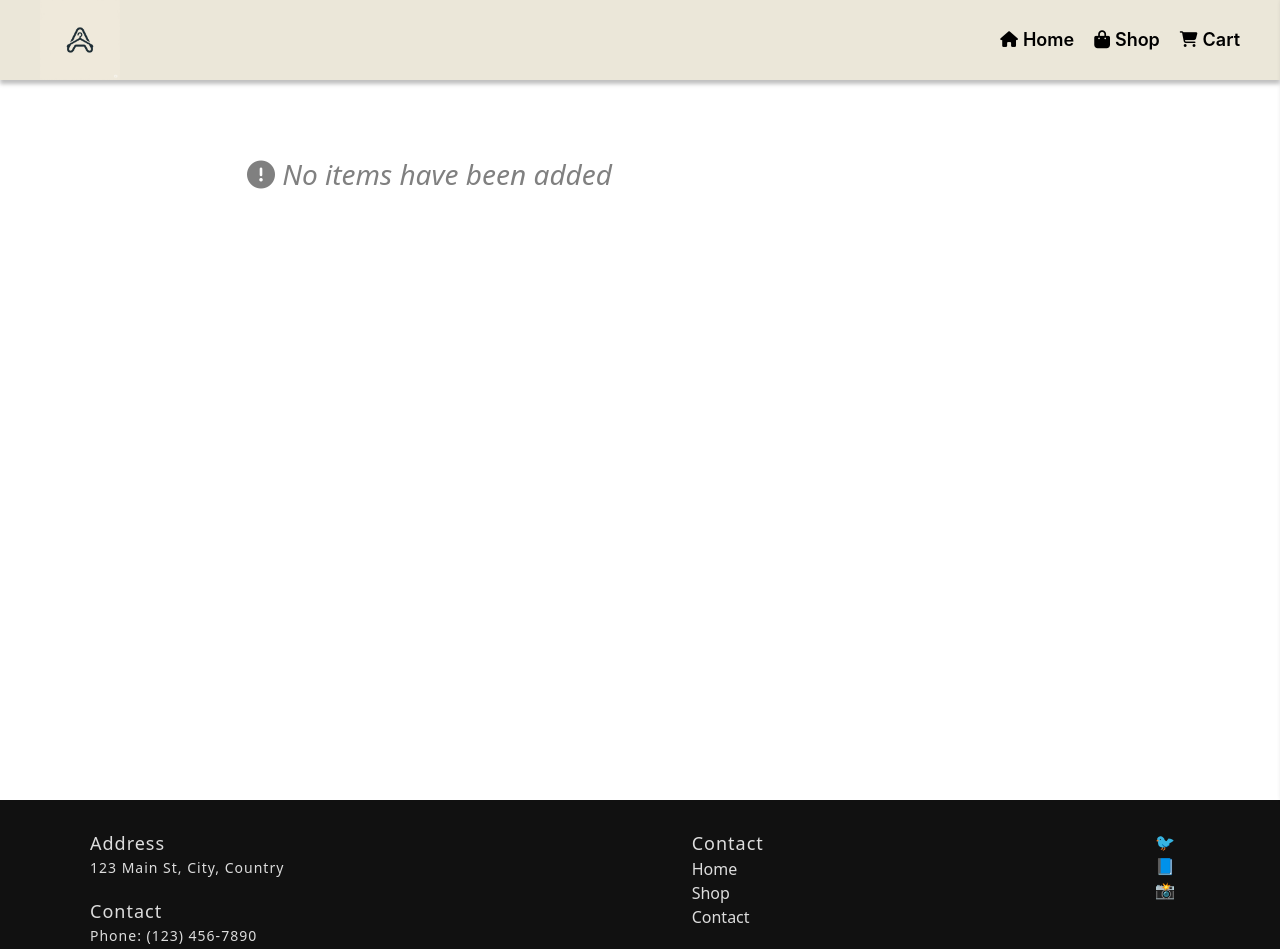
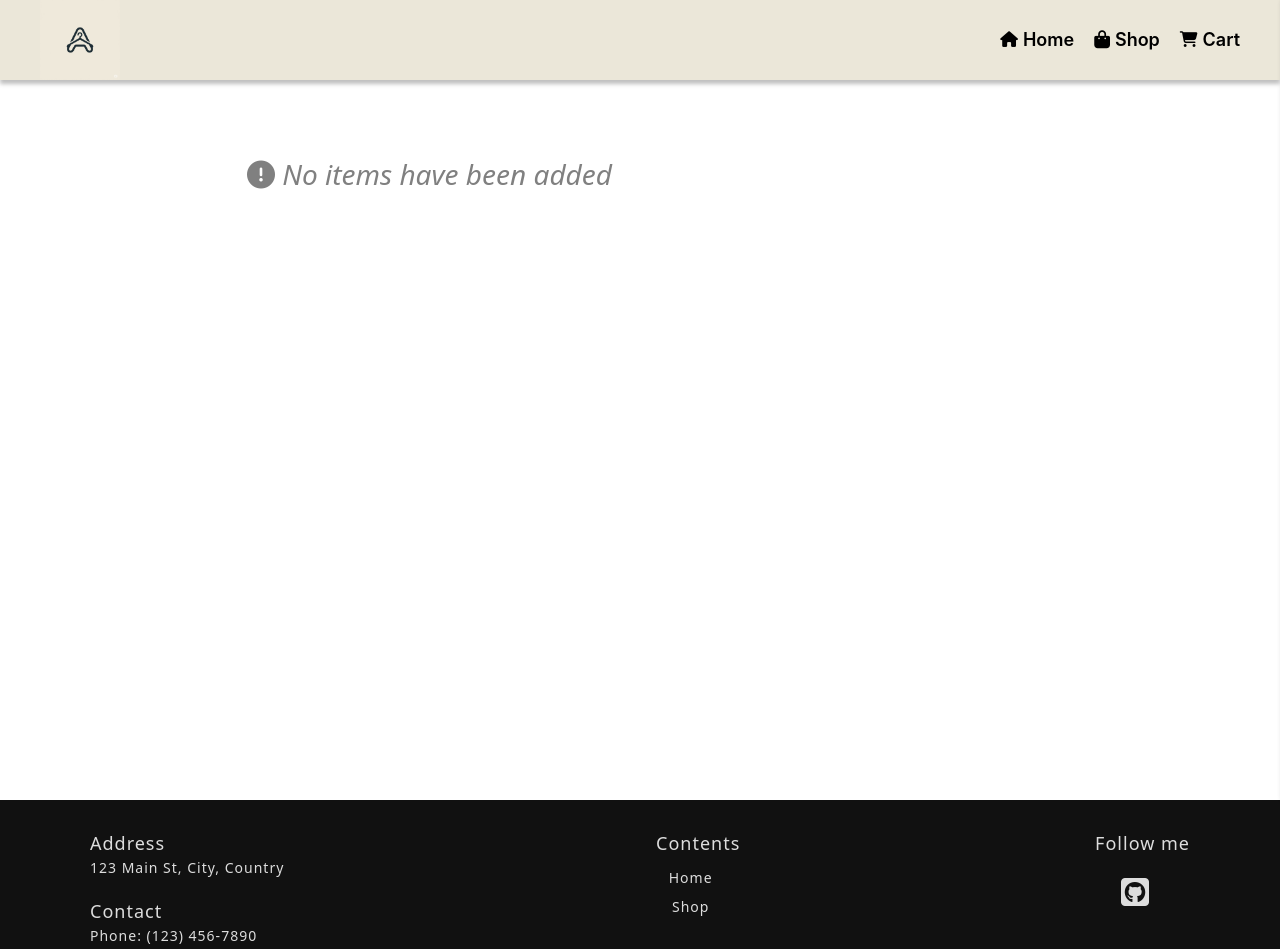
Before and after one commit to ItsJady-Taken/shopping-cart, a React (Vite) app: page /checkout in a window 1280 px wide. Shown: the top 949 px of the page. Built offline with nearby package versions, Linux system fonts and the light colour scheme.

Commit message:
fixup! Edited Footer and CheckoutPage components to improve layout and styling

```diff
--- a/src/components/CheckoutPage.jsx
+++ b/src/components/CheckoutPage.jsx
@@ -97,8 +97,7 @@ function CheckoutPage() {
                             >
                               +
                             </Button>
-                          </ButtonGroup>
-                        </div>
+                          </ButtonGroup>{" "}
                           <div className="checkout-item-price">
                             <p
                               style={{
@@ -110,6 +109,7 @@ function CheckoutPage() {
                             >
                               ${clothes.price}
                             </p>
+                          </div>
                         </div>
                       </div>
                       <div
--- a/src/components/Footer.jsx
+++ b/src/components/Footer.jsx
@@ -43,18 +43,63 @@ function Footer() {
         </div>
 
         <div className="footer-links">
-          <p style={{ margin: "0px", fontSize: "18px", letterSpacing: "1px" }}>
-            Contact
+          <p
+            style={{
+              textAlign: "center",
+              marginBottom: "10px",
+              fontSize: "18px",
+              letterSpacing: "1px",
+            }}
+          >
+            Contents
           </p>
-          <Link to={"./home"}>Home</Link>
-          <Link href="/services">Shop</Link>
-          <Link href="/contact">Contact</Link>
+          <Link
+            style={{
+              marginBottom: "8px",
+              fontSize: "14px",
+              letterSpacing: "1px",
+              textAlign: "center",
+            }}
+            to={"./home"}
+          >
+            Home
+          </Link>
+          <Link
+            style={{
+              marginBottom: "8px",
+              fontSize: "14px",
+              letterSpacing: "1px",
+              textAlign: "center",
+            }}
+            to="/shop"
+          >
+            Shop
+          </Link>
         </div>
-
         <div className="footer-socials">
-          <a href="https://twitter.com">🐦</a>
-          <a href="https://facebook.com">📘</a>
-          <a href="https://instagram.com">📸</a>
+          <p
+            style={{
+              textAlign: "center",
+              marginBottom: "10px",
+              fontSize: "18px",
+              letterSpacing: "1px",
+            }}
+          >
+            Follow me
+          </p>
+          <a
+            style={{
+              height: "50px",
+              display: "flex",
+              alignItems: "center",
+              justifyContent: "center",
+            }}
+            href="https://github.com/ItsJady-Taken"
+            target="_blank"
+            rel="noopener noreferrer"
+          >
+            <i class="fa-brands fa-square-github fa-2xl"></i>
+          </a>
         </div>
       </div>
     </footer>
```
Lines whose indentation alone changed are shown as unchanged.
